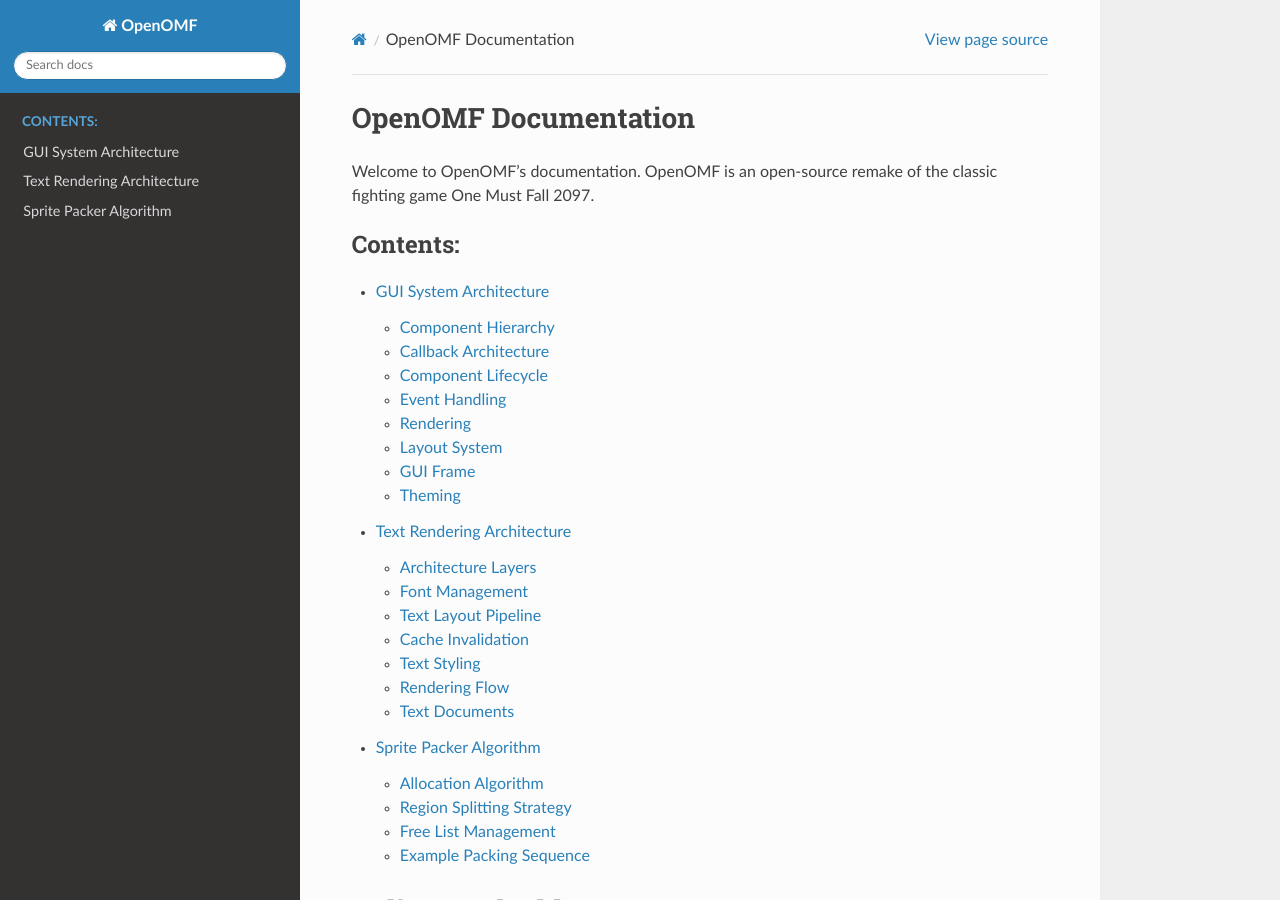
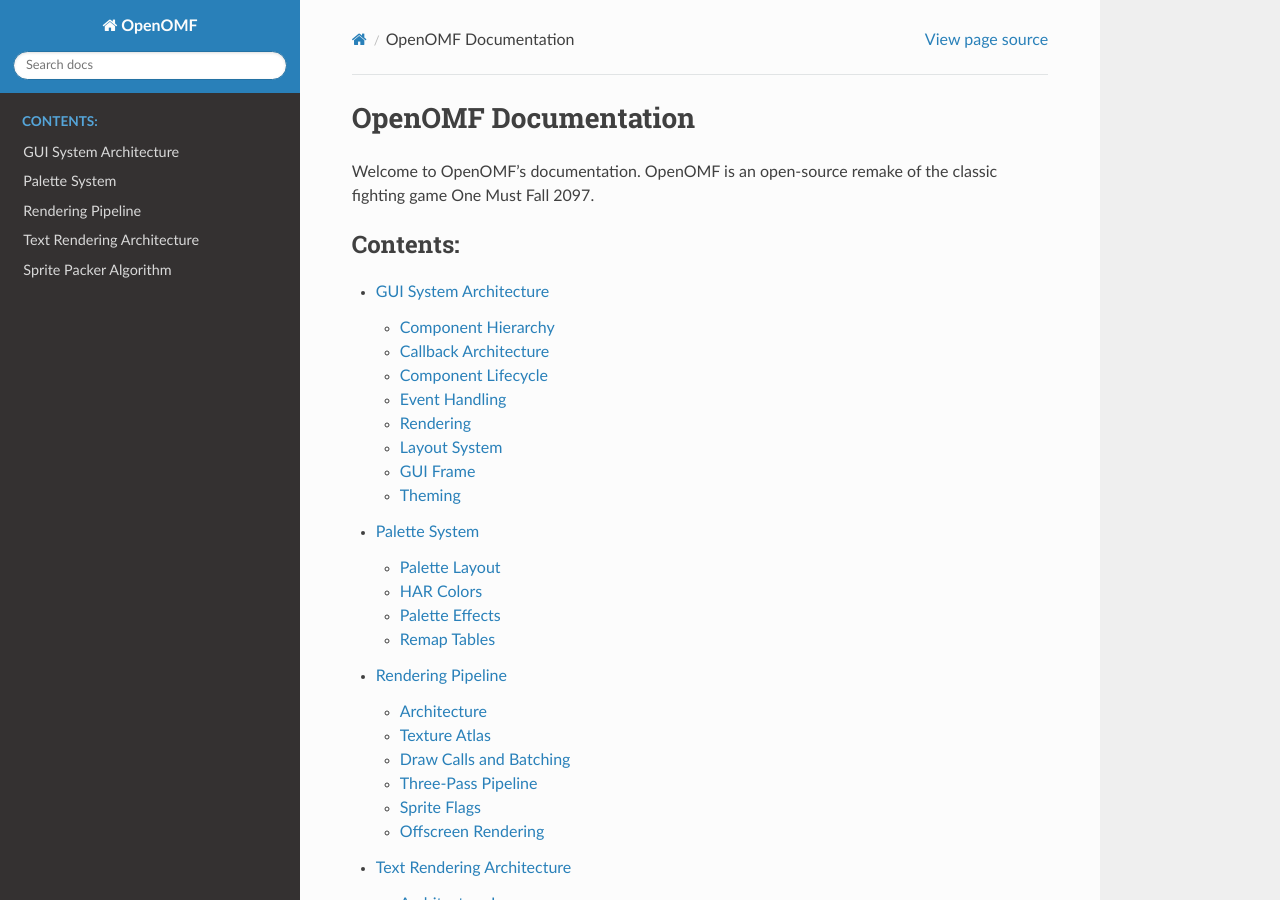
Before and after one commit to omf2097/openomf, a Sphinx documentation site: the page built from docs/source/index.rst, in a window 1280 px wide and 900 px high. Built offline with Sphinx 7.4.7 and the Read the Docs theme 3.1.0, drawn with Linux system fonts in a browser that asks for light colours; part of the change alters nothing that is shown.

Commit message:
docs: Add palette and renderer docs
Charts generated by claude (+ english language checking).

Assisted-by: Claude (Opus 4.6)

```diff
--- /dev/null
+++ b/docs/source/architecture/palette.rst
@@ -0,0 +1,146 @@
+Palette System
+==============
+
+OpenOMF uses paletted rendering. Every pixel in every sprite is stored as an 8-bit
+palette index (0-255). At render time, these indices are resolved to RGB colors via a global
+palette. The palette itself can be manipulated per-frame by stacking **palette transforms** to
+produce effects like tinting, darkening, and cross-fading.
+
+The internal palette has been extended from the original VGA 256-color limit to **1024 colors**
+to support features like expanded HAR color gradients. Game data files store colors as 6-bit
+per channel (0-63); these are converted to 8-bit at load time.
+
+Palette Layout
+--------------
+
+The 256-color base palette is divided into the following zones:
+
+==============  ===============================================
+Index Range     Purpose
+==============  ===============================================
+0x00            Always black (transparency / background)
+0x01 - 0x2F     Player 1 HAR colors (3 shades x 16 hues)
+0x30            Always black (transparency / background)
+0x31 - 0x5F     Player 2 HAR colors (3 shades x 16 hues)
+0x60 - 0x9F     Background / arena colors (64 colors)
+0xA0 - 0xF9     Shared object colors (projectiles, effects, hazards)
+0xFA - 0xFF     Menu UI colors (6 colors)
+==============  ===============================================
+
+On scene load, the entire palette is set from the BK file, then menu colors are written to
+indices 250-255, index 0 is forced to black, and HAR colors overwrite 0x01-0x5F at arena start.
+
+The 64-color background block (0x60-0x9F) can be swapped from BK palette variants to change
+the arena's look (e.g. the desert arena cycles palettes between rounds to simulate time of day).
+
+Index 255 pulses through a green gradient on a 16-tick cycle, producing the animated
+selected-menu-item glow.
+
+HAR Colors
+----------
+
+Each player gets a 48-index block divided into 3 **shades** of 16 **hues**::
+
+    Player 1:  [0x00 .. 0x0F] shade 0   (index 0 is always black, so effectively 0x01-0x0F)
+               [0x10 .. 0x1F] shade 1
+               [0x20 .. 0x2F] shade 2
+
+    Player 2:  [0x30 .. 0x3F] shade 0   (index 0x30 is always black, so effectively 0x31-0x3F)
+               [0x40 .. 0x4F] shade 1
+               [0x50 .. 0x5F] shade 2
+
+HAR sprite data always uses indices in the 0-47 range. Each object has ``pal_offset`` and
+``pal_limit`` fields; the fragment shader shifts any index within the limit by the offset.
+Player 1 uses offset 0, player 2 uses offset 48. Projectiles and scrap pieces inherit the
+parent HAR's offset/limit.
+
+.. graphviz::
+
+   digraph pal_offset {
+       rankdir=LR;
+       node [shape=box, style=filled, fontname="sans-serif", fontsize=10];
+       edge [fontname="sans-serif", fontsize=9];
+
+       sprite [label="Sprite index\n0x05", fillcolor="#b3d9ff"];
+       add [label="+ pal_offset", shape=ellipse, fillcolor="#e8e8e8"];
+       p1 [label="Player 1: 0x05\n(offset 0)", fillcolor="#b3ffb3"];
+       p2 [label="Player 2: 0x35\n(offset 48)", fillcolor="#ffcccc"];
+
+       sprite -> add;
+       add -> p1;
+       add -> p2;
+   }
+
+Each pilot has three color choices (primary, secondary, tertiary), with values 0-16. Values
+0-15 select a 16-color block from ``ALTPALS.DAT`` palette 0; value 16 uses the pilot's custom
+palette from ``PLAYERS.PIC``. The three choices map to the three shade blocks. For cutscenes,
+the 3x16 color blocks are expanded to 3x32 by interpolation to provide smoother gradients.
+
+Palette Effects
+---------------
+
+.. graphviz::
+
+   digraph palette_pipeline {
+       rankdir=LR;
+       node [shape=box, style=filled, fillcolor="#e8e8e8", fontname="sans-serif", fontsize=10];
+       edge [fontname="sans-serif", fontsize=9];
+
+       base [label="Base\npalette", fillcolor="#b3d9ff"];
+       copy [label="Copy to\ncurrent", shape=ellipse];
+       obj [label="Object\ntransforms\n(HAR effects,\nBK tag effects)"];
+       scene_cf [label="Scene\ncross-fade"];
+       scene_t [label="Scene\ntransforms\n(arena crossfade)"];
+       gpu [label="Upload dirty\nranges to GPU", fillcolor="#b3ffb3"];
+
+       base -> copy -> obj -> scene_cf -> scene_t -> gpu;
+   }
+
+Up to 8 transforms can be stacked per frame. Each transform marks which palette indices it
+modified via a damage tracker, enabling partial GPU uploads. The available operations are:
+
+- **Tint** (``vga_palette_tint_range``): Brightness-weighted blend toward a reference color.
+- **Mix** (``vga_palette_mix_range``): Linear interpolation toward a reference color.
+- **Darken** (``vga_palette_darken``): Scale all colors toward black.
+- **Light range** (``vga_palette_light_range``): Brightness-weighted blend toward a gray level.
+- **Multiply** (``vga_state_mul_base_palette``): Scale a range by a float, applied directly to
+  the base palette rather than as a stacked transform.
+
+These are driven by animation script tags. HAR animations use tint/mix with a three-phase
+envelope (fade in, sustain, fade out) for hit flash effects. Background animations drive
+scene-wide palette shifts over time. On the Stadium arena, positional lighting blends each
+HAR's palette toward a gray value based on distance from center.
+
+Remap Tables
+------------
+
+The game uses **19 remap tables**, each a 256-entry lookup that maps one palette index to
+another: ``new_index = table[old_index]``. At load time each table is expanded to 1024 entries
+and stored as a GPU texture (entries beyond 255 map to themselves).
+
+A remap table can do anything expressible as an index-to-index mapping. For example, a table
+could shift all HAR colors toward darker hues (for a shadow effect), swap one color range for
+another (for a glow), or collapse multiple indices onto the same target (for a silhouette).
+The tables are authored per-arena in the BK files, so each arena can define its own visual
+style for these effects.
+
+Remaps are applied in the fragment shader after the palette index is determined. The effect
+selects which table to use and how many **rounds** to apply. With one round, the index is
+looked up once. With multiple rounds, the result is fed back through the same table repeatedly,
+pushing the color further along:
+
+.. graphviz::
+
+   digraph remap {
+       rankdir=LR;
+       node [shape=box, style=filled, fontname="sans-serif", fontsize=10];
+       edge [fontname="sans-serif", fontsize=9];
+
+       input [label="Pixel index", fillcolor="#b3d9ff"];
+       table [label="Remap\ntable[index]", shape=ellipse, fillcolor="#e8e8e8"];
+       output [label="Final index", fillcolor="#b3ffb3"];
+
+       input -> table;
+       table -> table [label="repeat N rounds"];
+       table -> output;
+   }
--- /dev/null
+++ b/docs/source/architecture/renderer.rst
@@ -0,0 +1,133 @@
+Rendering Pipeline
+==================
+
+OpenOMF renders all graphics using **paletted indexing** through an OpenGL 3.3 pipeline. Every
+sprite is an 8-bit indexed surface -- its pixels are palette indices, not colors. The renderer
+collects all draw calls during a frame, batches them by blend mode, and resolves the final RGB
+output through three passes: indexed rendering, palette resolve, and screen scaling.
+
+For palette layout, color zones, and palette transforms, see :doc:`palette`.
+
+Architecture
+------------
+
+The renderer uses a plugin-style interface (``renderer.h``) with function pointers for
+initialization, drawing, and frame management. The primary backend is **OpenGL3**
+(``gl3_renderer.c``); a no-op **Null** backend exists as a fallback. Game code uses the
+``video.h`` public API, which delegates to whichever backend is active.
+
+The game's native resolution is **320x200**. Internal framebuffers are scaled by a configurable
+``fb_scale`` multiplier. The final output is scaled to the window with aspect ratio correction
+(4:3 or stretch) and any active screen shake offset.
+
+Texture Atlas
+-------------
+
+All sprites are packed into a single 2048x2048 texture. Each surface gets a unique ID at
+creation; on first draw it is bin-packed into the atlas and cached in a hash map (see
+:doc:`sprite_packer` for the packing algorithm). The atlas is cleared on scene changes.
+
+Draw Calls and Batching
+-----------------------
+
+Game code submits sprites through the ``video_draw*`` family. Each call looks up the sprite in
+the atlas and appends a quad to the vertex buffer. No GL draw calls happen yet -- everything is
+deferred to ``render_finish()``.
+
+The vertex buffer holds up to **2048 quads** per frame. Each quad carries per-vertex attributes
+for position, atlas coordinates, transparency index, remap table/rounds, palette offset/limit,
+decimation value, and effect flags. Sprites are tagged with a blend mode and consecutive
+same-mode sprites are batched into single ``glMultiDrawArrays`` calls.
+
+Three-Pass Pipeline
+-------------------
+
+Pass 1: Indexed Rendering (palette.frag)
+~~~~~~~~~~~~~~~~~~~~~~~~~~~~~~~~~~~~~~~~~
+
+All sprites are drawn into a framebuffer with four 16-bit channels (RGBA16). This is not a
+regular color buffer -- each channel encodes a different piece of information for the resolve
+pass.
+
+Effects like tints, remaps, and shadows are drawn as separate quads layered on top of the base
+sprite. Without protection, these overlay draws would overwrite the base palette index already
+stored in the R channel. ``glColorMask`` prevents this: each blend mode masks off the channels
+it does not own, so an overlay draw can only touch its designated channel(s) while leaving the
+rest intact.
+
+======================  ====  ====  ====  ====  ======================================
+Mode                    R     G     B     A     What it writes
+======================  ====  ====  ====  ====  ======================================
+``MODE_SET``            yes   yes   yes   yes   Base sprite index
+``MODE_DARK_TINT``      --    yes   yes   yes   Tint overlay
+``MODE_REMAP``          --    yes   --    --    Remap info overlay
+``MODE_SPRITE_SHADOW``  --    yes   --    --    Shadow coverage (max-blended)
+``MODE_ADD``            --    --    --    yes   Additive index (credits)
+======================  ====  ====  ====  ====  ======================================
+
+The fragment shader processes each sprite through: pixel decimation (dithered transparency),
+shadow mask sampling, transparency discard, palette offset/limit adjustment, remap table
+lookup, and channel encoding.
+
+Each sprite carries a ``palette_offset`` and ``palette_limit``. Any index within the limit is
+shifted by the offset and clamped. This is how both players share the same HAR sprite data --
+player 1 uses offset 0, player 2 uses offset 48 to shift indices into its color zone. See
+:doc:`palette` for the full color zone layout.
+
+Pass 2: Palette Resolve (rgba.frag)
+~~~~~~~~~~~~~~~~~~~~~~~~~~~~~~~~~~~~
+
+A fullscreen quad reads the paletted framebuffer and reassembles each pixel from the encoded
+channels. The R channel provides the base palette index, G encodes a remap table selector and
+round count, B carries a dark tint index, and A holds any additive contribution.
+
+The shader first combines the base index with any additive offset. It then checks for dark
+tint: if a tint index is present, it replaces or blends with the base index using a
+brightness lookup through a remap table. Finally, the remap rounds are applied -- the index
+is fed through the selected remap table the requested number of times (see :doc:`palette` for
+how remap tables work). The resulting index is looked up in the palette texture to produce the
+final RGB color.
+
+Pass 3: Screen Scaling
+~~~~~~~~~~~~~~~~~~~~~~~
+
+The resolved RGBA framebuffer is still at internal resolution (320x200 times ``fb_scale``).
+A final fullscreen quad scales it to the window. The viewport is letterboxed to 4:3 aspect
+ratio (or stretched, depending on settings), and any active screen shake is applied as a
+viewport offset. The user can choose between three scaling filters:
+
+==============  ===========================================================================
+Mode            Shader
+==============  ===========================================================================
+0 (None)        ``scalers/none.frag`` -- nearest-neighbor passthrough
+1 (Bilinear)    ``scalers/bilinear.frag`` -- bilinear interpolation of 4 neighboring texels
+2 (CRT)         ``scalers/crt.frag`` -- scanline darkening and color bleed simulation
+==============  ===========================================================================
+
+The CRT filter simulates a cathode-ray display by darkening alternating scanlines and blending
+each pixel with its left and top neighbors to approximate color bleed.
+
+Sprite Flags
+------------
+
+Per-sprite bit flags control which rendering path a sprite takes:
+
+======================  =========================================================
+Flag                    Effect
+======================  =========================================================
+``SPRITE_REMAP``        Look up the index in a remap table during pass 1
+``SPRITE_SHADOW``       Render as a shadow mask (4-sample coverage at 1/4 height)
+``SPRITE_INDEX_ADD``    Write to the additive channel (credits)
+``SPRITE_HAR_QUIRKS``   Skip remap for indices > 0x30 (Electra/Pyros)
+``SPRITE_DARK_TINT``    Use the multi-channel dark tint / stasis path
+======================  =========================================================
+
+``object_render()`` translates game-level effects (glow, trail, dark tint, stasis, additive)
+into combinations of these flags and remap parameters.
+
+Offscreen Rendering
+-------------------
+
+The renderer can also draw to a CPU-accessible ``screen_surface`` instead of the screen. This
+runs pass 1 only and reads back the R channel. The result uses 16-bit palette indices
+(supporting the full 1024-color palette) and can be converted to a standard 8-bit surface.
--- a/docs/source/index.rst
+++ b/docs/source/index.rst
@@ -9,6 +9,8 @@ fighting game One Must Fall 2097.
    :caption: Contents:
 
    architecture/gui
+   architecture/palette
+   architecture/renderer
    architecture/text
    architecture/sprite_packer
 
```
